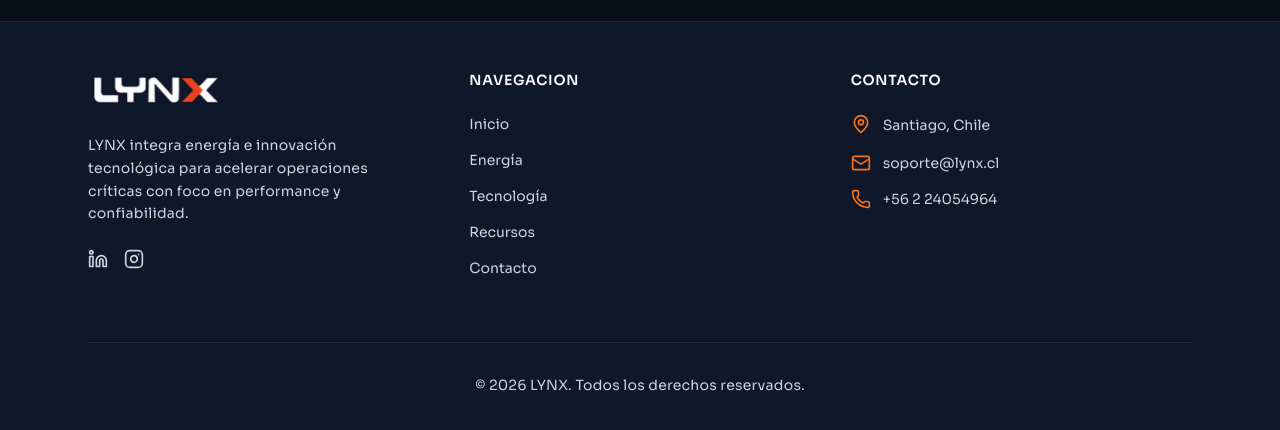
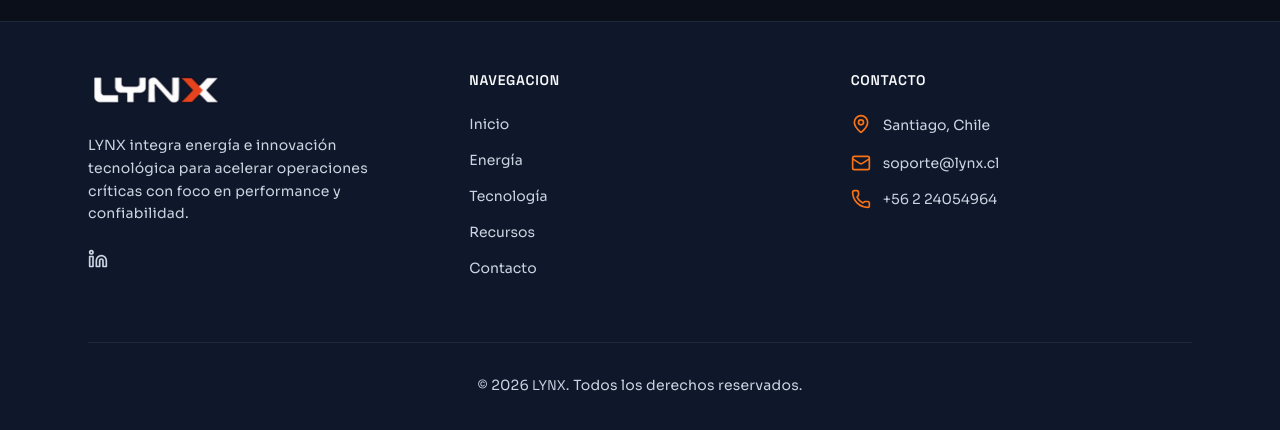
Before and after one commit to santacroce12/LYNX, a Next.js app: page /contacto in a window 1280 px wide. Shown: the part 1164-1594 px from the top of the page. Built offline with nearby package versions, Linux system fonts and the light colour scheme.

Commit message:
cambios de tipografia

```diff
--- a/src/components/layout/Footer.tsx
+++ b/src/components/layout/Footer.tsx
@@ -115,7 +115,7 @@ export default function Footer() {
 
         <div className="mt-16 border-t border-[var(--border)] pt-8 text-center">
           <p className="text-sm text-[var(--muted)]">
-            &copy; {currentYear} {site.name}. Todos los derechos reservados.
+            &copy; {currentYear} <span className="font-display">{site.name}</span>. Todos los derechos reservados.
           </p>
         </div>
       </div>
--- a/src/content/site.ts
+++ b/src/content/site.ts
@@ -29,8 +29,7 @@ export const site = {
     address: "Santiago, Chile",
     region: "Operación en Chile y Argentina",
     social: [
-      { label: "LinkedIn", href: "https://www.linkedin.com/company/lynx-spa/" },
-      { label: "Instagram", href: "https://instagram.com/lynx_latam" },
+      { label: "LinkedIn", href: "https://linkedin.com/company/lynxenergia" },
     ],
   },
   footer: {
--- a/src/styles/globals.css
+++ b/src/styles/globals.css
@@ -48,6 +48,7 @@ html {
   h5,
   h6 {
     @apply text-[var(--text)] font-bold tracking-tight;
+    font-family: var(--font-display);
   }
 
   html {
@@ -63,6 +64,9 @@ html {
 }
 
 @layer utilities {
+  .font-display {
+    font-family: var(--font-display);
+  }
   .scrollbar-hide::-webkit-scrollbar {
     display: none;
   }
```
